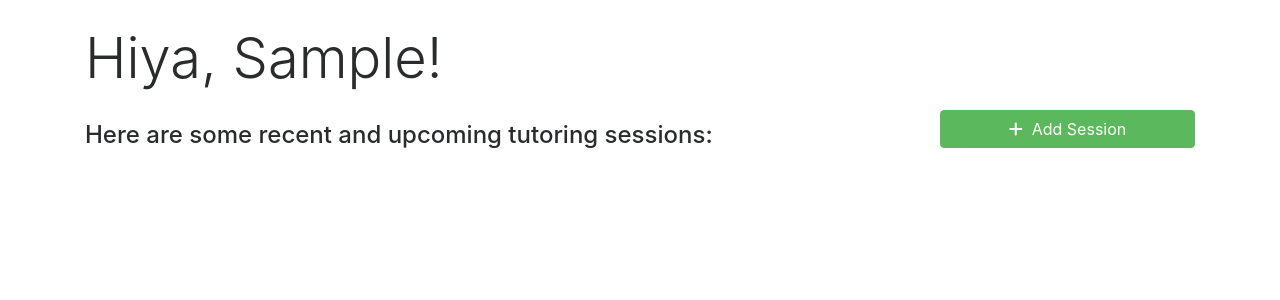
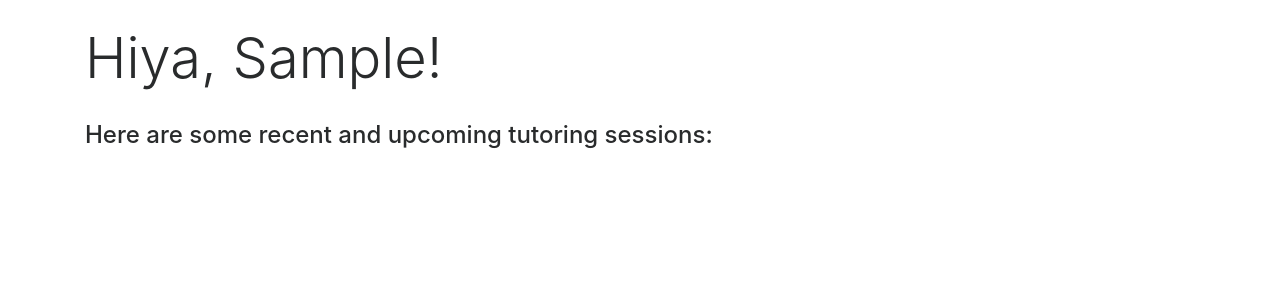
Before and after one commit to 3ach/DigitalProfessors, a Django app: page /dashboard/client in a window 1280 px wide. Shown: the part 56-356 px from the top of the page. Run offline with Django 3.2, Linux system fonts and the light colour scheme; the visitor is signed in with stand-in values (Sample User, id 1); data that the repository does not hold is empty; some libraries are stand-ins or nearby versions.

Commit message:
Client not able to add sessions

```diff
--- a/src/templates/base.html
+++ b/src/templates/base.html
@@ -29,8 +29,10 @@
                 <a class="nav-item nav-link" href="{% url link.url %}">{{ link.name }}</a> {% endfor %}
             </div>
             <div class="my-2 my-md-0 mr-2">
+                {% if user.usertype != 'client' %}
                 <a href="{% url 'add-session' %}" class="btn btn-outline-success"><span class="fa fa-plus"> </span>&nbsp; Add Session</a>
                 <a class="btn btn-outline-danger" href="{% url 'logout' %}">Logout</a>
+                {% endif %}
             </div>
         </div>
     </nav>
--- a/src/tutoring/templates/tutoring/dashboard.html
+++ b/src/tutoring/templates/tutoring/dashboard.html
@@ -11,9 +11,6 @@
 <div class="row">
     <div class="col-12 col-sm-9 mt-3">
         <p class="h4 align-bottom">Here are some recent and upcoming tutoring sessions:</p>
-    </div>
-    <div class="col-12 col-sm-3 mt-1">
-        <a href="{% url 'add-session' %}" class="btn btn-success btn-block"><span class="fa fa-plus"> </span>&nbsp; Add Session</a>
     </div>
 </div>
 
```
